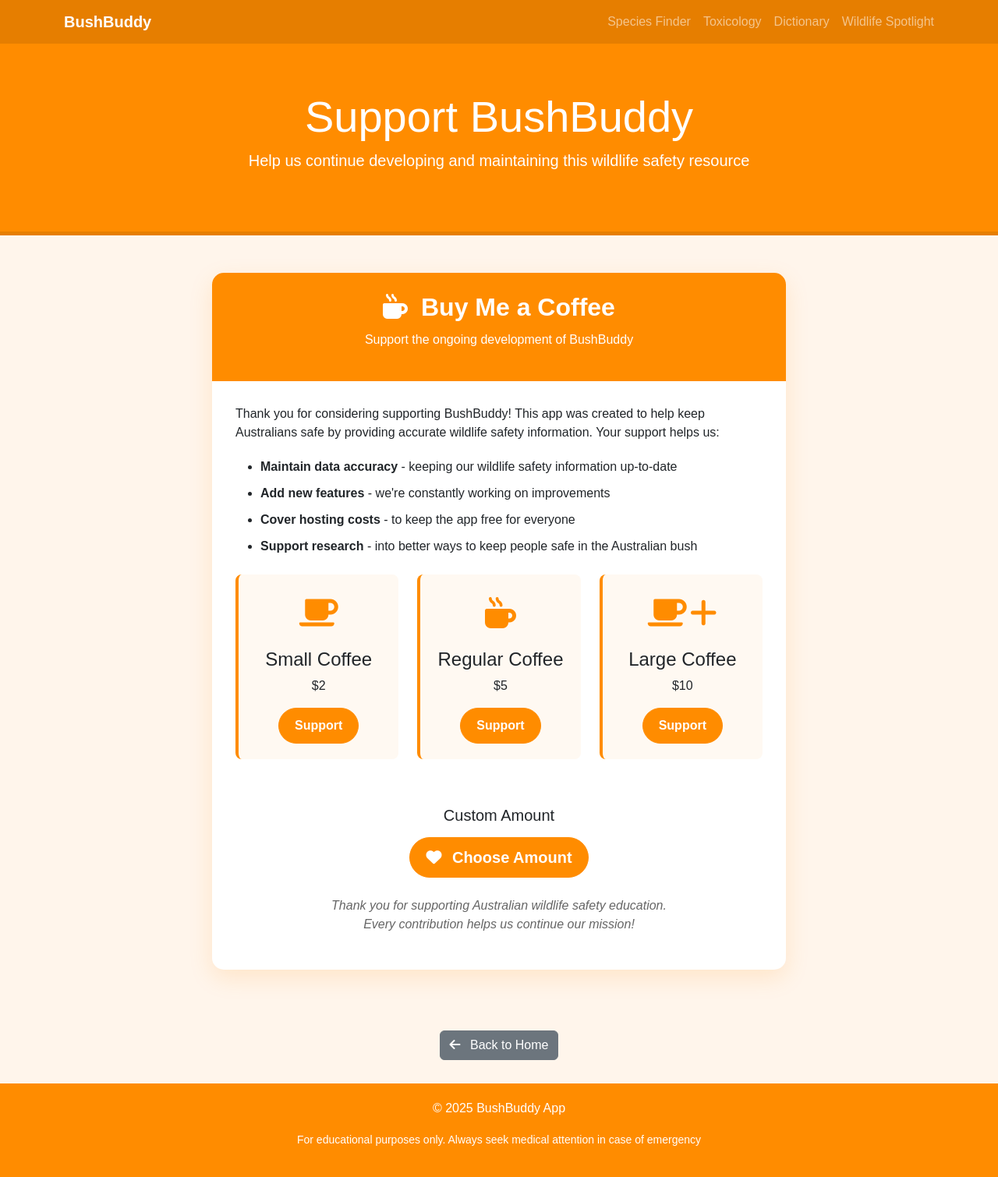
After one commit to theycallmecooper/Cthomson-Majorwork, a Flask app: page /support in a window 1280 px wide. The commit adds this page. Shown: the whole page at 78% size. Run offline with Flask 3, Linux system fonts and the light colour scheme.

Commit message:
added an app support page

```diff
--- a/main.py
+++ b/main.py
@@ -673,7 +673,10 @@ def get_detailed_species_info(species, badges, location_name):
             ]
         }
 
-# Replace the get_species_image function with this:
+@app.route("/support")
+def support():
+    """Buy Me a Coffee support page"""
+    return render_template("support.html")
 
 if __name__ == "__main__":
     app.run(debug=True, host="0.0.0.0", port=5000)
--- /dev/null
+++ b/templates/support.html
@@ -0,0 +1,215 @@
+<!DOCTYPE html>
+<html lang="en">
+<head>
+    <meta charset="UTF-8">
+    <meta name="viewport" content="width=device-width, initial-scale=1.0">
+    <link rel="icon" href="{{ url_for('static', filename='favicon_.ico') }}">
+    <title>Support BushBuddy</title>
+    <link href="https://cdn.jsdelivr.net/npm/bootstrap@5.3.0/dist/css/bootstrap.min.css" rel="stylesheet">
+    <link rel="stylesheet" href="https://cdnjs.cloudflare.com/ajax/libs/font-awesome/6.0.0/css/all.min.css">
+    <style>
+        body {
+            background-color: #fff5eb;
+            font-family: 'Arial', sans-serif;
+        }
+        .header {
+            background-color: #ff8c00;
+            color: white;
+            padding: 60px 0;
+            text-align: center;
+            border-bottom: 5px solid #e67e00;
+        }
+        .navbar {
+            background-color: #e67e00;
+        }
+        .navbar-brand {
+            color: white !important;
+            font-weight: bold;
+        }
+        .support-card {
+            background-color: white;
+            border-radius: 15px;
+            overflow: hidden;
+            box-shadow: 0 10px 30px rgba(255, 140, 0, 0.15);
+            margin-bottom: 30px;
+            transition: transform 0.3s;
+        }
+        .support-card:hover {
+            transform: translateY(-10px);
+        }
+        .support-header {
+            background-color: #ff8c00;
+            color: white;
+            padding: 25px;
+            text-align: center;
+        }
+        .support-header h2 {
+            margin-bottom: 10px;
+            font-weight: bold;
+        }
+        .support-body {
+            padding: 30px;
+        }
+        .support-option {
+            background-color: #fff9f2;
+            border-left: 4px solid #ff8c00;
+            padding: 20px;
+            margin-bottom: 20px;
+            border-radius: 8px;
+            transition: all 0.3s;
+        }
+        .support-option:hover {
+            background-color: #fff5eb;
+            box-shadow: 0 5px 15px rgba(255, 140, 0, 0.1);
+        }
+        .support-icon {
+            font-size: 2.5rem;
+            color: #ff8c00;
+            margin-bottom: 15px;
+        }
+        .btn-support {
+            background-color: #ff8c00;
+            border-color: #ff8c00;
+            color: white;
+            padding: 10px 20px;
+            font-weight: bold;
+            border-radius: 30px;
+            transition: all 0.3s;
+        }
+        .btn-support:hover {
+            background-color: #e67e00;
+            border-color: #e67e00;
+            color: white;
+            transform: scale(1.05);
+        }
+        .thank-you {
+            font-style: italic;
+            color: #666;
+            margin-top: 30px;
+            text-align: center;
+        }
+        .feature-list {
+            margin-top: 20px;
+        }
+        .feature-list li {
+            margin-bottom: 10px;
+        }
+        .footer {
+            background-color: #ff8c00;
+            color: white;
+            padding: 20px 0;
+            text-align: center;
+            margin-top: 30px;
+        }
+    </style>
+</head>
+<body>
+    <nav class="navbar navbar-dark">
+        <div class="container">
+            <a class="navbar-brand" href="/">BushBuddy</a>
+            <ul class="navbar-nav d-flex flex-row">
+                <li class="nav-item me-3">
+                    <a class="nav-link" href="/species-finder">Species Finder</a>
+                </li>
+                <li class="nav-item me-3">
+                    <a class="nav-link" href="/toxicology">Toxicology</a>
+                </li>
+                <li class="nav-item me-3">
+                    <a class="nav-link" href="/dictionary">Dictionary</a>
+                </li>
+                <li class="nav-item">
+                    <a class="nav-link" href="/wildlife-spotlight">Wildlife Spotlight</a>
+                </li>
+            </ul>
+        </div>
+    </nav>
+
+    <header class="header">
+        <div class="container">
+            <h1 class="display-4">Support BushBuddy</h1>
+            <p class="lead">Help us continue developing and maintaining this wildlife safety resource</p>
+        </div>
+    </header>
+
+    <div class="container my-5">
+        <div class="row">
+            <div class="col-lg-8 mx-auto">
+                <div class="support-card">
+                    <div class="support-header">
+                        <h2><i class="fas fa-mug-hot me-2"></i> Buy Me a Coffee</h2>
+                        <p>Support the ongoing development of BushBuddy</p>
+                    </div>
+                    <div class="support-body">
+                        <p>Thank you for considering supporting BushBuddy! This app was created to help keep Australians safe by providing accurate wildlife safety information. Your support helps us:</p>
+
+                        <ul class="feature-list">
+                            <li><strong>Maintain data accuracy</strong> - keeping our wildlife safety information up-to-date</li>
+                            <li><strong>Add new features</strong> - we're constantly working on improvements</li>
+                            <li><strong>Cover hosting costs</strong> - to keep the app free for everyone</li>
+                            <li><strong>Support research</strong> - into better ways to keep people safe in the Australian bush</li>
+                        </ul>
+
+                        <div class="row mt-4">
+                            <div class="col-md-4 mb-3">
+                                <div class="support-option text-center">
+                                    <div class="support-icon">
+                                        <i class="fas fa-coffee"></i>
+                                    </div>
+                                    <h4>Small Coffee</h4>
+                                    <p class="mb-3">$2</p>
+                                    <a href="#" class="btn btn-support">Support</a>
+                                </div>
+                            </div>
+                            <div class="col-md-4 mb-3">
+                                <div class="support-option text-center">
+                                    <div class="support-icon">
+                                        <i class="fas fa-mug-hot"></i>
+                                    </div>
+                                    <h4>Regular Coffee</h4>
+                                    <p class="mb-3">$5</p>
+                                    <a href="#" class="btn btn-support">Support</a>
+                                </div>
+                            </div>
+                            <div class="col-md-4 mb-3">
+                                <div class="support-option text-center">
+                                    <div class="support-icon">
+                                        <i class="fas fa-coffee"></i><i class="fas fa-plus ms-1"></i>
+                                    </div>
+                                    <h4>Large Coffee</h4>
+                                    <p class="mb-3">$10</p>
+                                    <a href="#" class="btn btn-support">Support</a>
+                                </div>
+                            </div>
+                        </div>
+
+                        <div class="text-center mt-4">
+                            <h5>Custom Amount</h5>
+                            <a href="#" class="btn btn-support btn-lg mt-2">
+                                <i class="fas fa-heart me-2"></i> Choose Amount
+                            </a>
+                        </div>
+
+                        <p class="thank-you mt-4">
+                            Thank you for supporting Australian wildlife safety education.
+                            <br>Every contribution helps us continue our mission!
+                        </p>
+                    </div>
+                </div>
+            </div>
+        </div>
+    </div>
+
+    <div class="container text-center mb-4">
+        <a href="/" class="btn btn-secondary">
+            <i class="fas fa-arrow-left me-2"></i> Back to Home
+        </a>
+    </div>
+
+    <footer class="footer">
+        <div class="container">
+            <p>© 2025 BushBuddy App</p>
+            <p><small>For educational purposes only. Always seek medical attention in case of emergency</small></p>
+        </div>
+    </footer>
+</body>
+</html>
```
Also changed, not shown: templates/home.html (+23 -2 lines).
